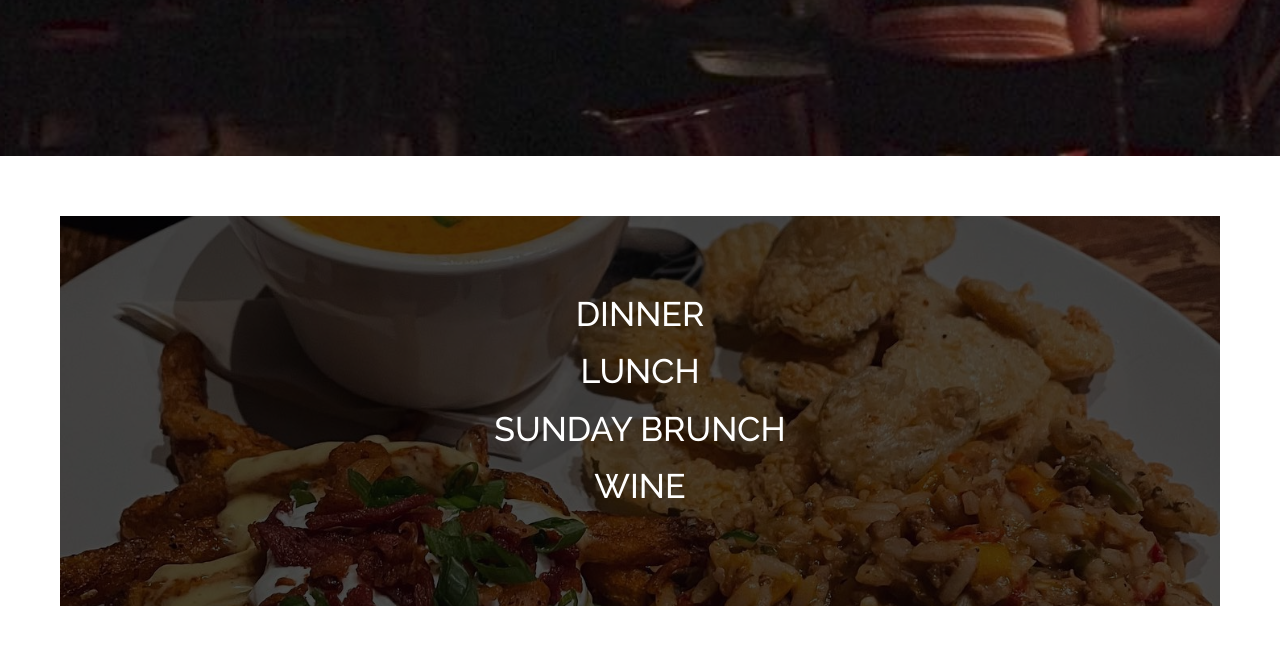
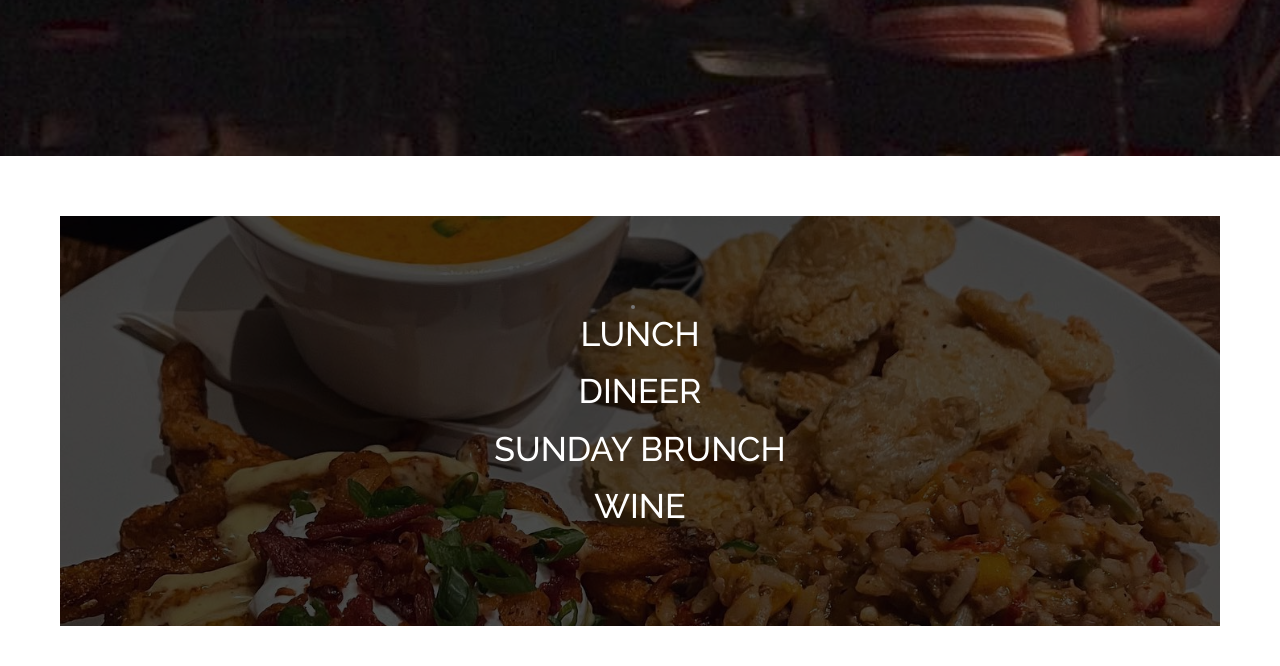
Before and after one commit to Decodedmind/Capstone, a Django app: template capstone/mcewens/templates/menu.html in a window 1280 px wide. Shown: the part 644-1310 px from the top of the page. Before the commit the page ends 1250 px from the top, so only its background shows below. Run offline with Django 4.2, Linux system fonts and the light colour scheme; the template is opened without the code that fills it, so the values that code supplies are empty; some libraries are stand-ins or nearby versions.

Commit message:
error handling

```diff
--- a/capstone/capstone/urls.py
+++ b/capstone/capstone/urls.py
@@ -9,6 +9,7 @@ urlpatterns = [
     path("test/", EXAMPLE_create_menu_item_view, name="test"),
     path("restaurant_admin/", restaurant_admin, name="restaurant_admin"),
     path("delete/<name>", deleteMenuItem, name="delete"),
-    path("dinner/", dinner_view, name="dinner"),
+    path("menu/", menu_view, name="menu"),
     path("home/", home_view, name="home"),
+    path("lunch/", lunch_view, name="lunch"),
 ]
--- a/capstone/mcewens/templates/dinner.html
+++ b/capstone/mcewens/templates/dinner.html
@@ -32,6 +32,5 @@
   {% for item in items %}
   <p>item: {{item}}</p>
   {% endfor %}
-
 </div>
 {% endblock content%}
--- a/capstone/mcewens/templates/index.html
+++ b/capstone/mcewens/templates/index.html
@@ -51,7 +51,7 @@
 
             <li><a href="#portfolio" class="page-scroll">Gallery</a></li>
             <li><a href="#call-reservation" class="page-scroll">Contact</a></li>
-            <li><a href="{% url 'dinner' %}" class="page-scroll">Menu</a></li>
+            <li><a href="{% url 'menu' %}" class="page-scroll">Menu</a></li>
           </ul>
         </div>
         <!-- /.navbar-collapse -->
--- a/capstone/mcewens/templates/menu.html
+++ b/capstone/mcewens/templates/menu.html
@@ -2,8 +2,10 @@
 <div id="restaurant-menu">
   <div class="section-title text-center center">
     <div class="overlay">
-      <h2>Dinner</h2>
-      <h2>lunch</h2>
+      <li>
+        <a href="{% url 'lunch' %}" class="page-scroll"><h2>Lunch</h2></a>
+      </li>
+      <h2>Dineer</h2>
       <h2>Sunday brunch</h2>
       <h2>wine</h2>
     </div>
```
Also changed, not shown: capstone/mcewens/views.py (+6 -2 lines).
